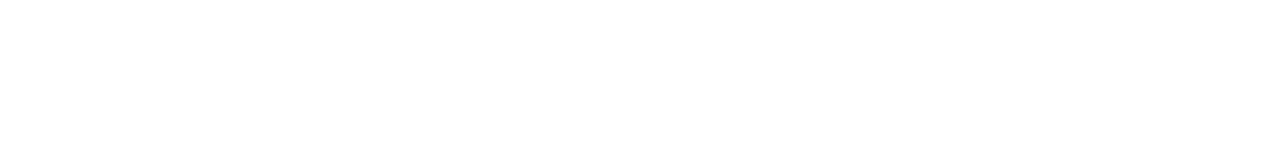
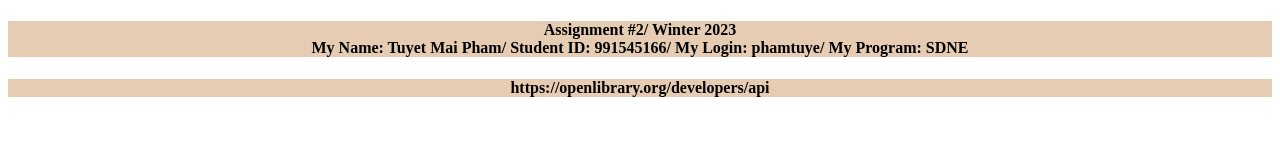
Before and after one commit to maimengmeo/AuthorData_LocalStorage_JSON, a plain HTML site: page index.html in a window 1280 px wide. Drawn offline with Linux system fonts and the light colour scheme.

```diff
--- a/index.html
+++ b/index.html
@@ -8,7 +8,7 @@
     <link rel="stylesheet" href="styles/phamtuye.css">
     <script src="scripts/phamtuye.js"></script>
 </head>
-<body>
+<body onload="startUp()">
     <!-- fetch local json - create output - user select - save to LS - go to page 2 -->
     <!-- page 2: retreive LS - create H & F from LS - external JSON - fetch API/ author name -->
     <!-- Use the [0] element ONLY of the JSON file retrieved for the author data to display -->
@@ -17,5 +17,13 @@
 
     </header>
 
+    <section>
+
+    </section>
+
+    <footer>
+
+    </footer>
+
 </body>
 </html>
--- a/scripts/phamtuye.js
+++ b/scripts/phamtuye.js
@@ -0,0 +1,65 @@
+async function startUp() {
+    class Student {
+        constructor(FullName, StudentID, UserName, Program) {
+            this.FullName = FullName;
+            this.StudentID = StudentID;
+            this.UserName = UserName;
+            this.Program = Program;
+        }
+    }
+
+    class Author {
+        constructor(authorName, picture) {
+            this.authorName = authorName;
+            this.picture = picture;
+        }
+    }
+
+    let student = new Student();
+    let authorArray = new Array();
+    let cite = "";
+    let index = 0;
+
+
+    await fetch("data/A2-JSON.json")
+        .then (res => res.json())
+        .then (dataJSON => {
+            loadInfo(dataJSON);
+            console.log(student);
+            loadHeader(student);
+            loadFooter(cite);
+        })
+
+    function loadInfo(dataJSON) {
+        let studentInfo = dataJSON.SheridanData;
+
+        student = new Student(studentInfo.FullName, studentInfo.StudentID,
+                    studentInfo.UserName, studentInfo.Program);
+
+        let authors = dataJSON.Authors;
+        for(let author of authors) {
+            let au = new Author(author.authorName, author.picture);
+            console.log(au);
+            console.log(authorArray);
+            authorArray.push(au);
+        }
+
+        cite = dataJSON.Reference;
+    }
+
+    function loadHeader(student) {
+        document.querySelector('header').innerHTML =
+        `
+            <h4>Assignment #2/ Winter 2023<br>
+            My Name: ${student.FullName}/ Student ID: ${student.StudentID}/
+                My Login: ${student.UserName}/ My Program: ${student.Program}</h4>
+        `
+    }
+
+    function loadFooter(cite) {
+        document.querySelector('footer').innerHTML =
+        `
+            <b>${cite}</b>
+        `
+    }
+}
--- a/styles/phamtuye.css
+++ b/styles/phamtuye.css
@@ -0,0 +1,10 @@
+header {
+    text-align: center;
+    background-color: #e6ccb2;
+}
+footer {
+    text-align: center;
+    background-color: #e6ccb2;
+    /* position: fixed;
+    bottom: 0; */
+}
```
